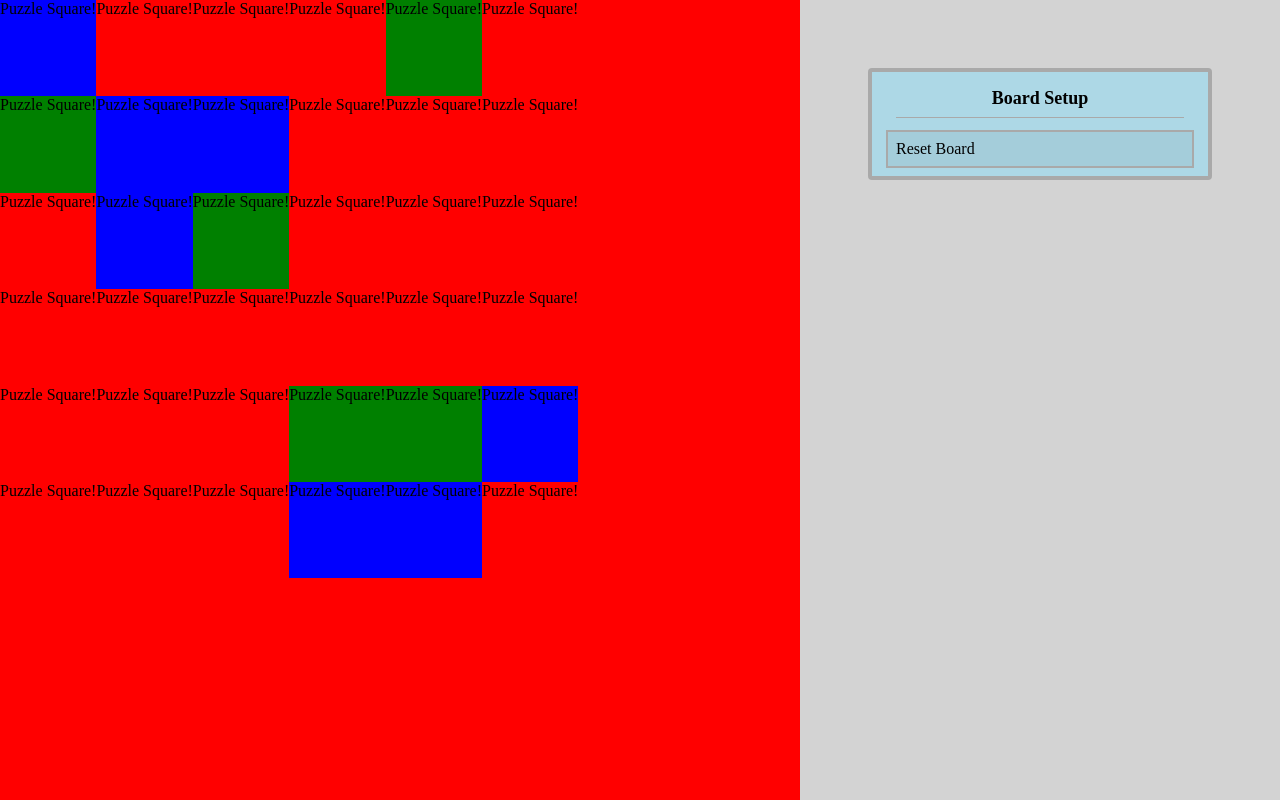
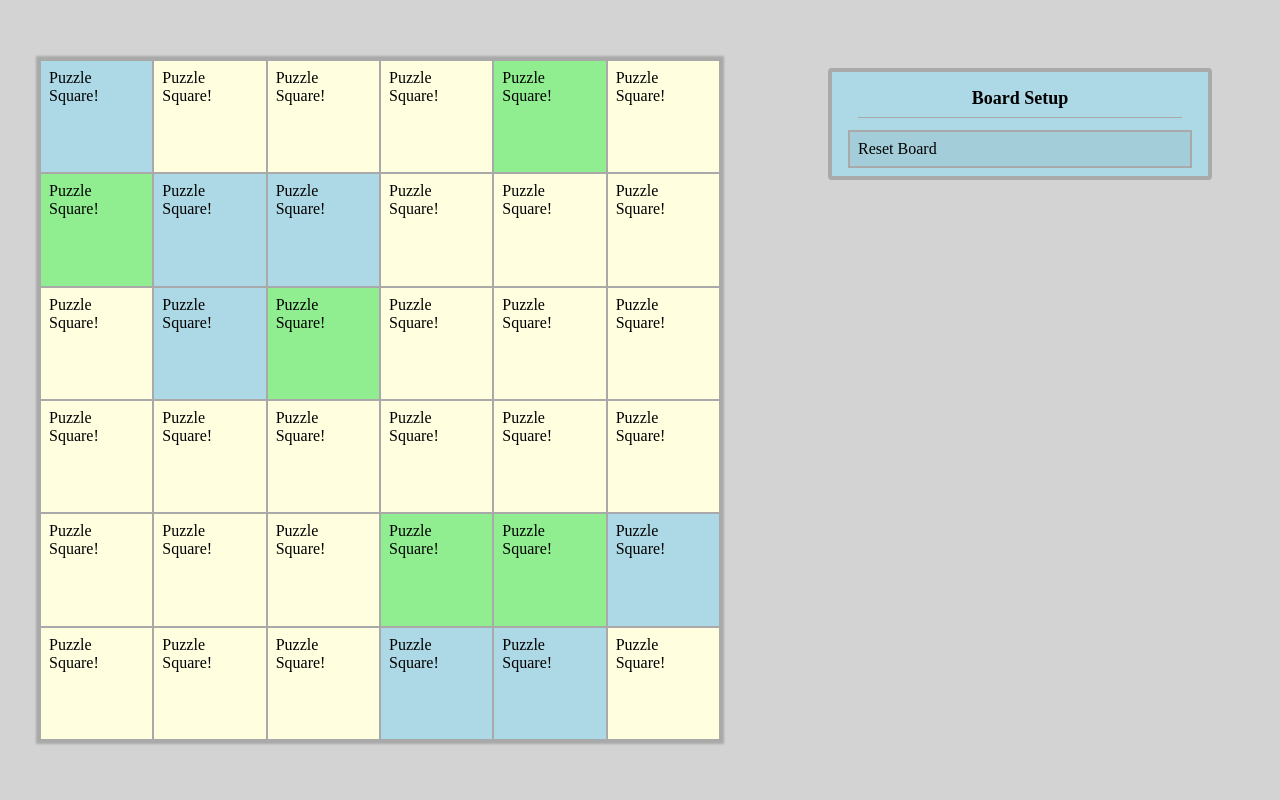
Before and after one commit to Willilio/classpuzzle, a React (Create React App) app: page / in a window 1280 px wide. Built offline with nearby package versions, Linux system fonts and the light colour scheme.

Commit message:
improve board component styling

```diff
--- a/src/style/board/board.css
+++ b/src/style/board/board.css
@@ -1,13 +1,20 @@
 .classpuzzle-container {
   display: flex;
+  justify-content: center;
+  width: 50%;
+  padding: 60px;
 }
 
 .classpuzzle-board {
   display: flex;
+  align-self: center;
   flex-direction: column;
 
-  aspect-ratio: 1;
-  background-color: red;
+  height: 100%;
+  aspect-ratio: 1 / 1;
+
+  border: solid 1px darkgray;
+  box-shadow: 0 0 2px 3px darkgray;
 }
 
 .classpuzzle-row {
@@ -16,13 +23,19 @@
 }
 
 .classpuzzle-square {
+  flex-grow: 1;
   aspect-ratio: 1;
+  user-select: none;
+  cursor: pointer;
+  border: 1px solid darkgray;
+  padding: 8px;
+  background-color: lightyellow;
 }
 
 .classpuzzle-square1 {
-  background-color: blue;
+  background-color: lightblue;
 }
 
 .classpuzzle-square2 {
-  background-color: green;
+  background-color: lightgreen;
 }
```
